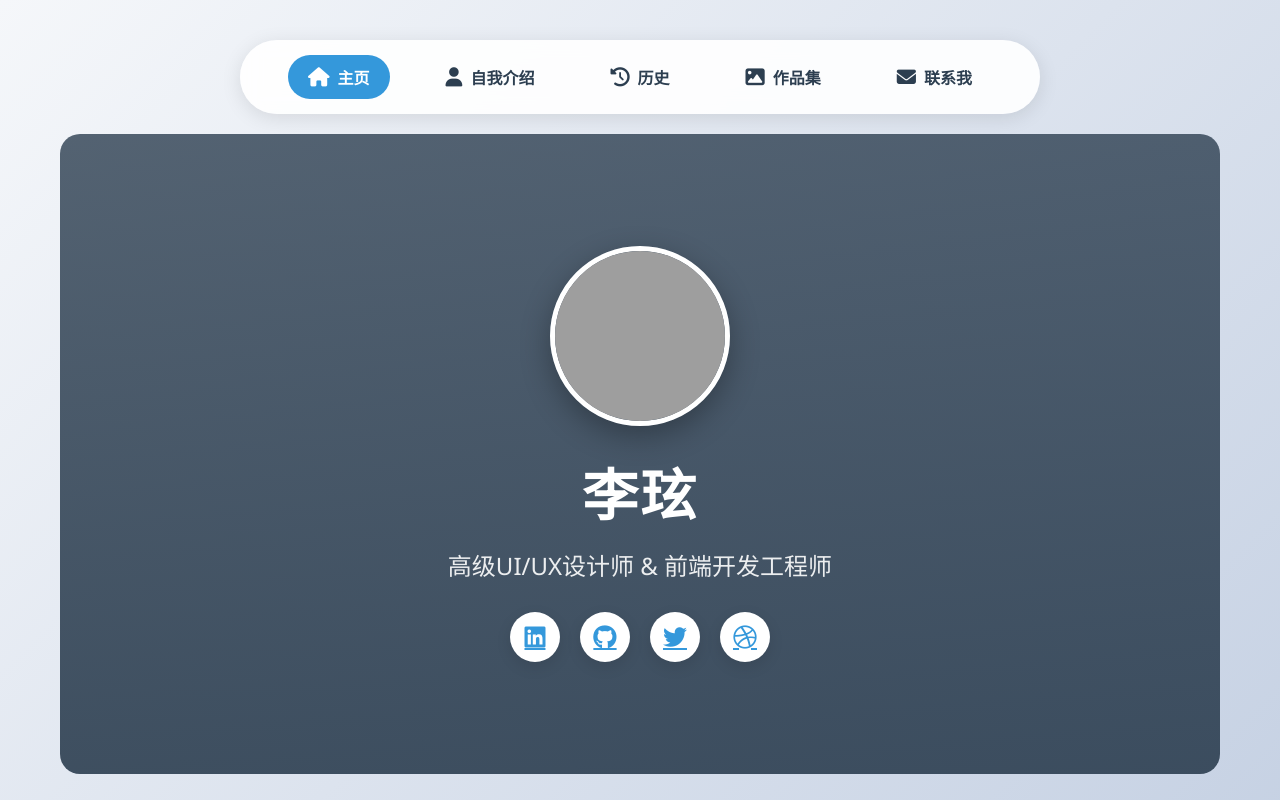
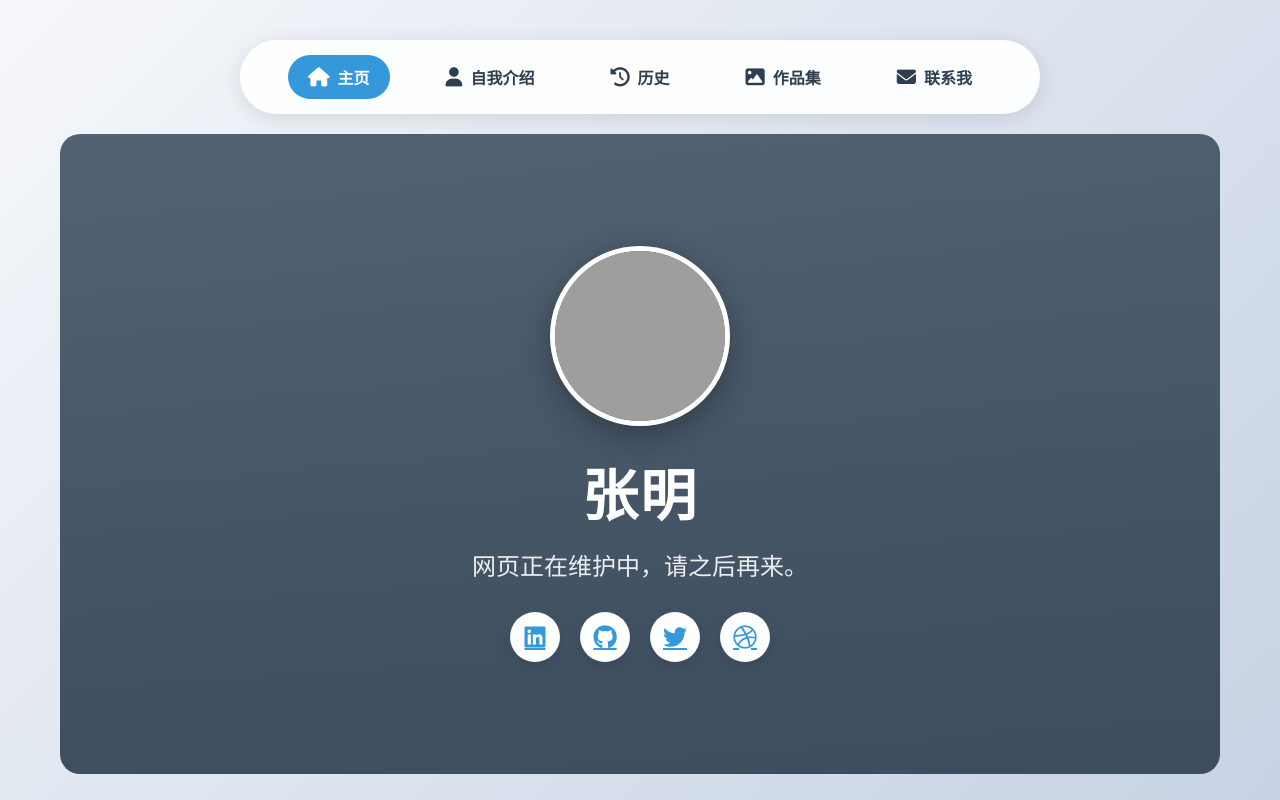
Before and after one commit to MrThreeXuan/xuanl, a plain HTML site: page index.html in a window 1280 px wide. Shown: the top 800 px of the page. Drawn offline with Linux system fonts and the light colour scheme; grey boxes are pictures that could not be loaded.

Commit message:
Update index.html

```diff
--- a/index.html
+++ b/index.html
@@ -404,8 +404,8 @@
             <section id="cover" class="page active">
                 <img src="https://images.unsplash.com/photo-1507003211169-0a1dd7228f2d?ixlib=rb-4.0.3&ixid=M3wxMjA3fDB8MHxwaG90by1wYWdlfHx8fGVufDB8fHx8fA%3D%3D&auto=format&fit=crop&w=774&q=80" alt="个人照片" class="profile-img">
                 <div class="cover-content">
-                    <h1>李玹</h1>
-                    <p>高级UI/UX设计师 & 前端开发工程师</p>
+                    <h1>张明</h1>
+                    <p>网页正在维护中，请之后再来。</p>
                     <div class="social-icons">
                         <a href="#"><i class="fab fa-linkedin"></i></a>
                         <a href="#"><i class="fab fa-github"></i></a>
```
